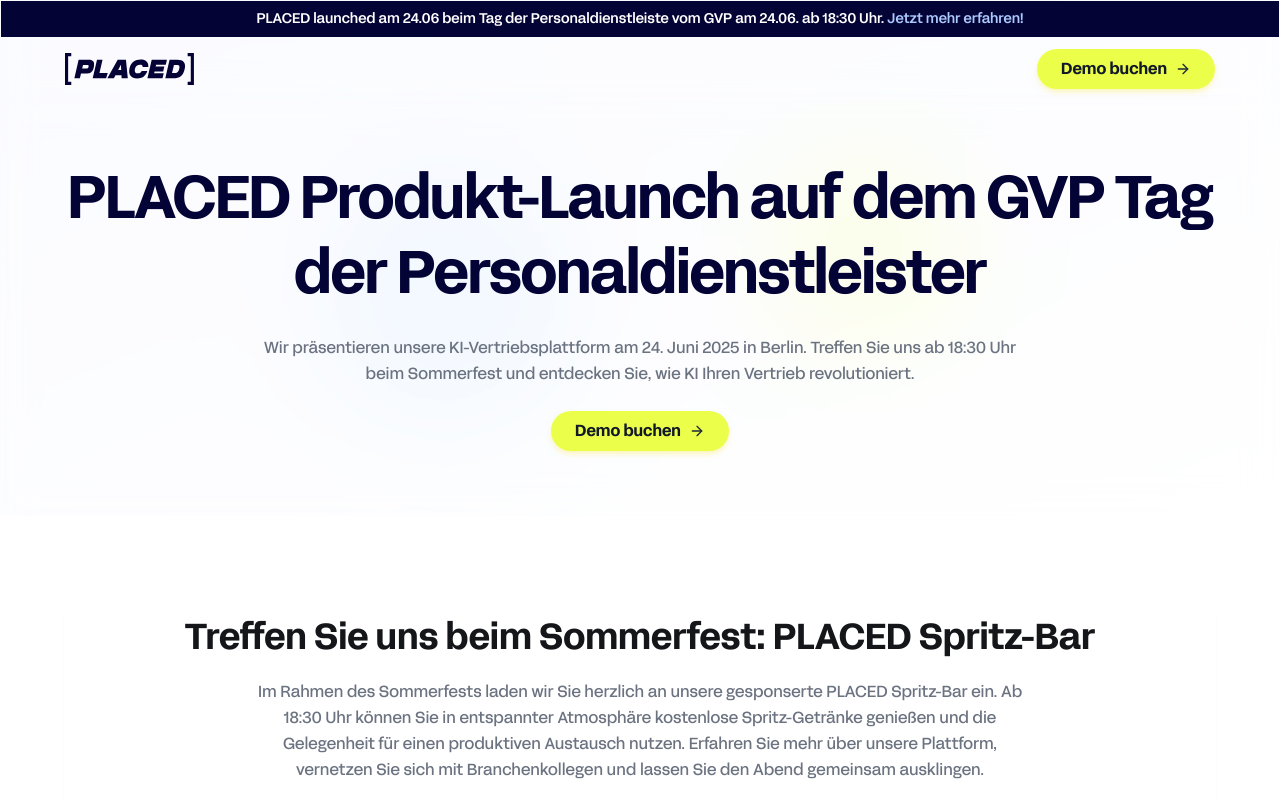
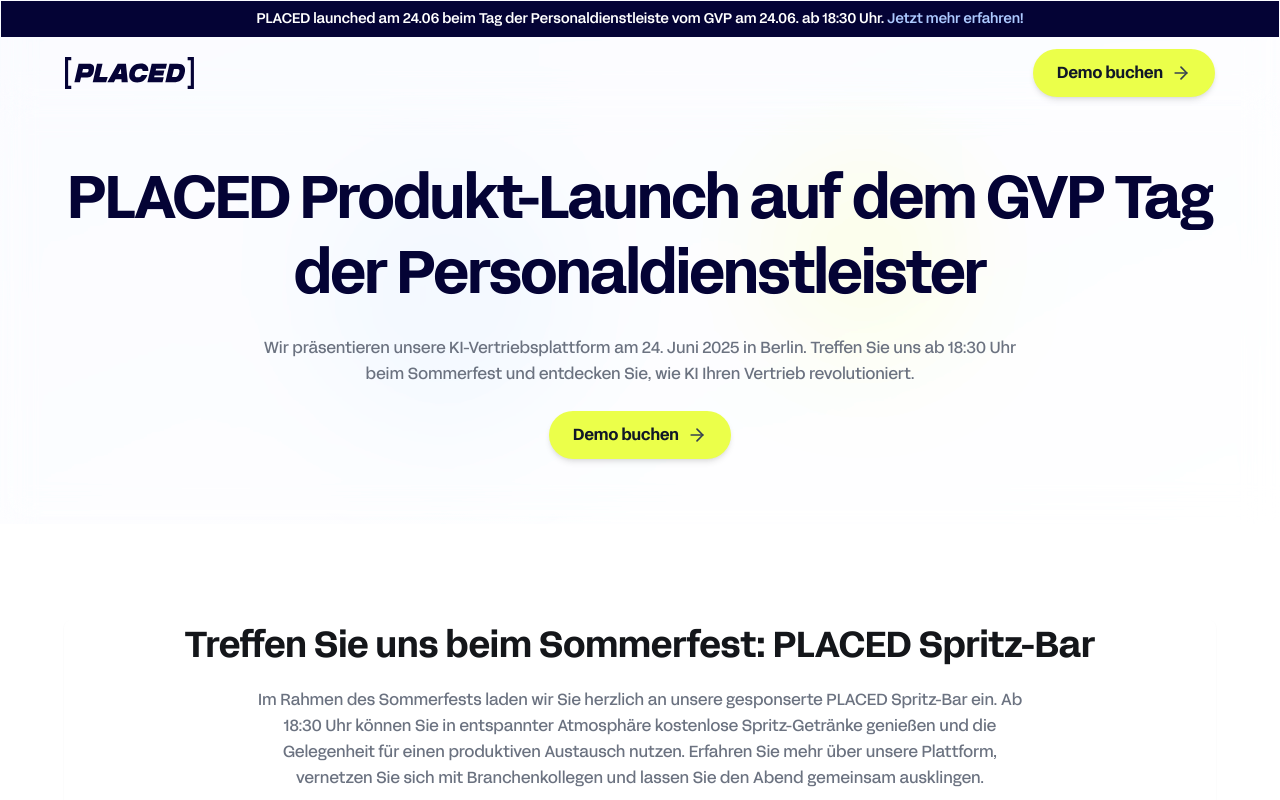
Before and after one commit to Placed-Technologies-GmbH/placed-website, a React (Vite) app in the folder placed-webapp/: page /gvp-launch in a window 1280 px wide. Shown: the top 800 px of the page. Built offline with nearby package versions, Linux system fonts and the light colour scheme.

Commit message:
Refactor primary CTA button

```diff
--- a/placed-webapp/src/components/PrimaryButton.tsx
+++ b/placed-webapp/src/components/PrimaryButton.tsx
@@ -1,30 +1,33 @@
-import { ArrowRight } from 'lucide-react';
-import { Button, ButtonProps } from './ui/button';
-import { cn } from '@/lib/utils';
-import React from 'react';
+import { ArrowRight } from 'lucide-react'
+import { cn } from '@/lib/utils'
+import React from 'react'
 
-interface PrimaryButtonProps extends ButtonProps {
-  label?: string;
+interface PrimaryButtonProps
+  extends React.AnchorHTMLAttributes<HTMLAnchorElement> {
+  label?: string
 }
 
-const PrimaryButton = React.forwardRef<HTMLButtonElement, PrimaryButtonProps>(
+const PrimaryButton = React.forwardRef<HTMLAnchorElement, PrimaryButtonProps>(
   ({ label = 'Demo buchen', className, children, ...props }, ref) => {
     return (
-      <Button
+      <a
+        href="https://meetings-eu1.hubspot.com/ftemel?uuid=3b67042c-5da5-41d6-868a-3b46daf91409"
+        target="_blank"
+        rel="noopener noreferrer"
         ref={ref}
         className={cn(
-          'bg-[#EBFF4A] text-gray-900 font-semibold text-sm md:text-base px-4 md:px-6 py-2.5 md:py-3 rounded-full shadow-md shadow-yellow-200/50 hover:shadow-lg hover:-translate-y-[1px] transition-all duration-200 ease-in-out inline-flex items-center gap-x-2 group',
-          className
+          'inline-flex items-center justify-center gap-x-2 px-6 py-3 rounded-full bg-[#EBFF4A] text-gray-900 font-semibold text-base shadow-md hover:shadow-lg hover:brightness-95 active:scale-[0.97] transition-all duration-200 group',
+          className,
         )}
         aria-label="Jetzt Demo buchen"
         {...props}
       >
         {children ?? label}
-        <ArrowRight className="h-5 w-5 text-gray-800 group-hover:translate-x-1 transition-transform duration-200" />
-      </Button>
-    );
-  }
-);
-PrimaryButton.displayName = 'PrimaryButton';
+        <ArrowRight className="h-5 w-5 text-gray-700 transition-transform group-hover:translate-x-1" />
+      </a>
+    )
+  },
+)
+PrimaryButton.displayName = 'PrimaryButton'
 
-export default PrimaryButton;
+export default PrimaryButton
```
